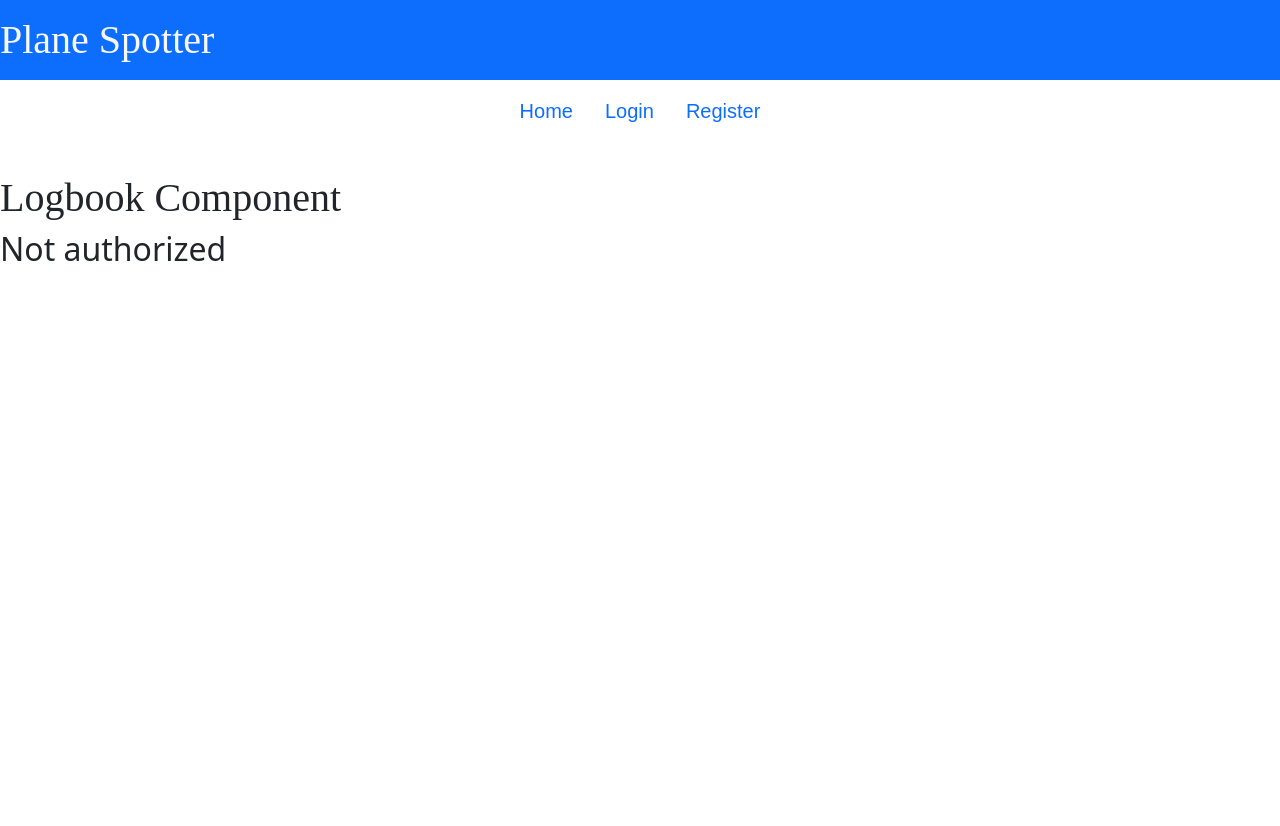
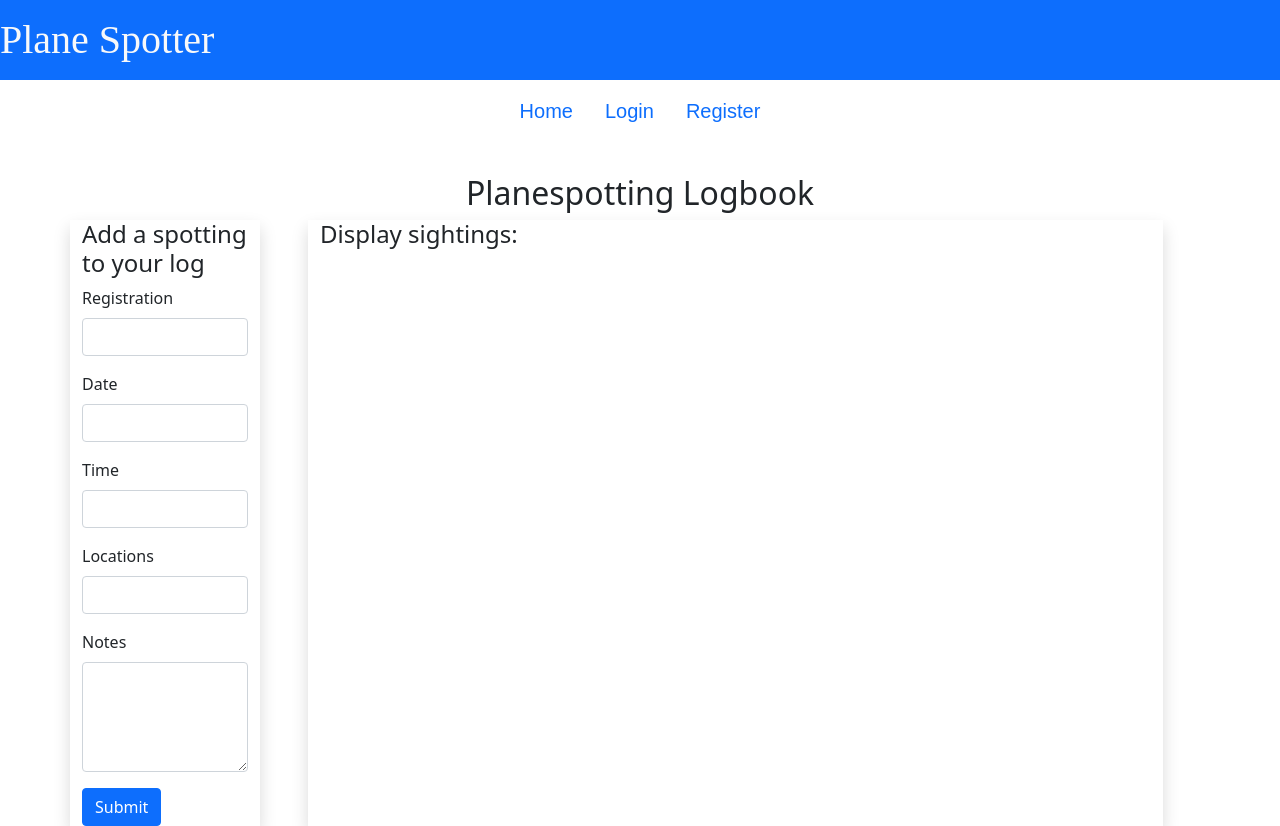
Before and after one commit to ursawd/planespotter, a React (Create React App) app in the folder plane-spotter/frontend/planespotter/: page /logbook in a window 1280 px wide. Before the commit the page ends 800 px from the top, so only its background shows below. Built offline with nearby package versions, Linux system fonts and the light colour scheme; the HTML template or start-up script is replaced by a standard one; a web font is replaced by a local one.

Commit message:
starting display sightings

```diff
--- /dev/null
+++ b/plane-spotter/frontend/planespotter/src/DisplaySightings.js
@@ -0,0 +1,6 @@
+import React from "react";
+
+function DisplaySightings() {
+  return <h4>Display sightings:</h4>;
+}
+export default DisplaySightings;
--- /dev/null
+++ b/plane-spotter/frontend/planespotter/src/EnterSighting.js
@@ -0,0 +1,62 @@
+import React from "react";
+const testdata = {
+  userid: "pdb555@gmail.com",
+  registration: "N1234",
+  spotdate: "Jan 1 2021",
+  spottime: "5:00pm",
+  location_field: "MCO",
+  notes: "This is a test",
+};
+function EnterSighting() {
+  return (
+    <div className="entryPage">
+      <div className="entryContainer d-flex">
+        <div className="left">
+          <h4>Add a spotting to your log</h4>
+          <form>
+            <div className="mb-3">
+              <label htmlFor="registration" className="form-label">
+                Registration
+              </label>
+              <input type="text" className="form-control" id="registration" />
+            </div>
+
+            <div className="mb-3">
+              <label htmlFor="date" className="form-label">
+                Date
+              </label>
+              <input type="text" className="form-control" id="date" />
+            </div>
+
+            <div className="mb-3">
+              <label htmlFor="time" className="form-label">
+                Time
+              </label>
+              <input type="text" className="form-control" id="time" />
+            </div>
+
+            <div className="mb-3">
+              <label htmlFor="location" className="form-label">
+                Locations
+              </label>
+              <input type="text" className="form-control" id="location" />
+            </div>
+
+            <div className="mb-3">
+              <label htmlFor="notes" className="form-label">
+                Notes
+              </label>
+              <textarea className="form-control" rows="4" id="notes" />
+            </div>
+
+            <button type="submit" className="btn btn-primary">
+              Submit
+            </button>
+          </form>
+        </div>
+      </div>
+    </div>
+  );
+}
+
+export default EnterSighting;
--- a/plane-spotter/frontend/planespotter/src/Home.js
+++ b/plane-spotter/frontend/planespotter/src/Home.js
@@ -12,17 +12,16 @@ function Home() {
           <div>
             <h1>Plane Spotter</h1>
             <h3> An aircraft sightings logbook</h3>
+            <q>
+              Aircraft spotting or plane spotting is a hobby of tracking the
+              movement of aircraft, which is often accomplished by photography.
+              Besides monitoring aircraft, aircraft spotting enthusiasts (who
+              are usually called plane spotters) also record information
+              regarding airports, air traffic control communications and airline
+              routes.
+            </q>
             <p>
-              Lorem Ipsum is simply dummy text of the printing and typesetting
-              industry. Lorem Ipsum has been the industry's standard dummy text
-              ever since the 1500s, when an unknown printer took a galley of
-              type and scrambled it to make a type specimen book. It has
-              survived not only five centuries, but also the leap into
-              electronic typesetting, remaining essentially unchanged. It was
-              popularised in the 1960s with the release of Letraset sheets
-              containing Lorem Ipsum passages, and more recently with desktop
-              publishing software like Aldus PageMaker including versions of
-              Lorem Ipsum.
+              <cite>From Wikipedia, the free encyclopedia </cite>
             </p>
           </div>
         </div>
--- a/plane-spotter/frontend/planespotter/src/Logbook.js
+++ b/plane-spotter/frontend/planespotter/src/Logbook.js
@@ -1,11 +1,24 @@
 import React from "react";
+import DisplaySightings from "./DisplaySightings";
+import EnterSighting from "./EnterSighting";
 
 function Logbook({ user }) {
+  console.log("logbook user", user);
   return (
-    <>
-      <h1>Logbook Component</h1>
-      {!user && <h2>Not authorized</h2>}
-    </>
+    <div>
+      <h2 className="text-center">Planespotting Logbook</h2>
+      {/* {!user && <h2>Not authorized</h2>} */}
+      <div className="container">
+        <div className="row gap-5">
+          <div className="col-md-2 shadow">
+            <EnterSighting />
+          </div>
+          <div className="col-md-9 shadow">
+            <DisplaySightings />
+          </div>
+        </div>
+      </div>
+    </div>
   );
 }
 export default Logbook;
--- a/plane-spotter/frontend/planespotter/src/NotFound.js
+++ b/plane-spotter/frontend/planespotter/src/NotFound.js
@@ -1,11 +1,13 @@
 import React from "react";
-import goaround from "./images/goaround.webp";
+import chart from "./images/chart.jpg";
 
 function NotFound() {
   return (
-    <div>
-      <h1 className="fs-1 fw-b text-warning">404 - Not Found</h1>
-      <img src={goaround} alt="AN-124 taking off" />
+    <div className="container">
+      <div className="d-flex flex-column align-items-center">
+        <h1 className="fs-1 fw-b text-danger">404 - Not Found</h1>
+        <img src={chart} alt="IFR chart" width="800" />
+      </div>
     </div>
   );
 }
```
Also changed, not shown: plane-spotter/frontend/planespotter/src/temp.js (added, +14 -0 lines), plane-spotter/frontend/planespotter/src/images/chart.jpg (added), 1 other file (tests, documents, lock files or other folders).
